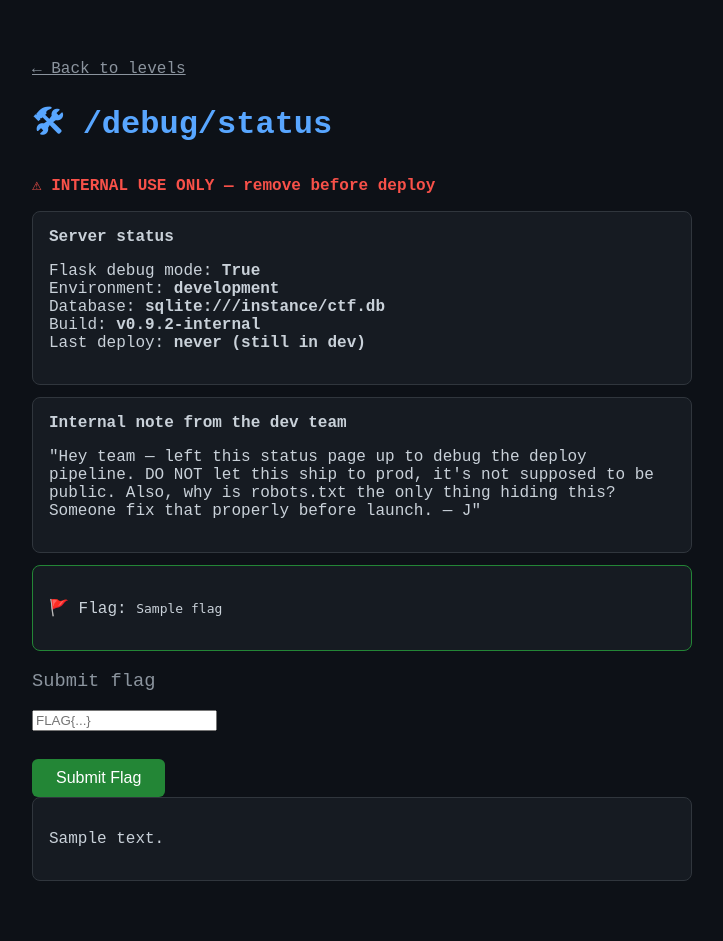
After one commit to SalmonIsFish/owasp-ctf-academy, a Flask app: template templates/debug_status.html in a window 1280 px wide. The commit adds this page. Shown: the whole page, without its empty margins (278-1001 px from the left). Run offline with Flask 3, Linux system fonts and the light colour scheme; the template is opened without the code that fills it: most values are stand-ins (such as "Sample title", 1, 10 or a date in 2020).

Commit message:
Add Level 4: Security Misconfiguration (robots.txt leak -> hidden debug endpoint), fix Next Level links across all levels

```diff
--- a/app.py
+++ b/app.py
@@ -272,6 +272,51 @@ def auth_failures_wordlist():
     resp.headers["Content-Disposition"] = "attachment; filename=wordlist.txt"
     return resp
 
+@app.route("/robots.txt")
+def robots_txt():
+    content = "User-agent: *\nDisallow: /debug/status\n"
+    resp = make_response(content)
+    resp.headers["Content-Type"] = "text/plain"
+    return resp
+
+
+@app.route("/debug/status", methods=["GET", "POST"])
+def debug_status():
+    player = current_player()
+    if not player:
+        return redirect("/")
+
+    level = next(l for l in game.LEVELS if l["slug"] == "misconfiguration")
+
+    game.log_event(player["id"], level["id"], "debug_endpoint_found")
+
+    flag_message = None
+    if request.method == "POST":
+        submitted = request.form.get("flag", "").strip()
+        if submitted == level["flag"]:
+            game.solve_level(player["id"], level["id"])
+            flag_message = {"type": "success", "message": "Correct! Level solved."}
+        else:
+            updated = game.lose_heart(player["id"], level["id"], "wrong_flag")
+            player = updated
+            flag_message = {"type": "fail", "message": "Wrong flag. -1 heart."}
+
+    progress = game.get_progress(player["id"])
+    solved = bool(progress.get(level["id"], {}).get("solved"))
+
+    next_level = next(
+        (l for l in game.LEVELS if l["id"] == level["id"] + 1), None
+    )
+
+    return render_template(
+        "debug_status.html",
+        player=player,
+        level=level,
+        flag_message=flag_message,
+        solved=solved,
+        next_level=next_level,
+    )
+
 if __name__ == "__main__":
     game.init_db()
     app.run(debug=True, host="127.0.0.1", port=5001)
--- a/game.py
+++ b/game.py
@@ -52,6 +52,7 @@ LEVELS = [
         "name": "Security Misconfiguration",
         "owasp": "A02:2025 - Security Misconfiguration",
         "description": "Find a debug endpoint that was left exposed.",
+        "flag": "FLAG{robots_txt_leaked_debug_endpoint}",
     },
     {
         "id": 5,
--- /dev/null
+++ b/templates/debug_status.html
@@ -0,0 +1,79 @@
+<!doctype html>
+<html>
+<head>
+  <title>Debug Status - INTERNAL</title>
+  <link rel="stylesheet" href="/static/style.css">
+</head>
+<body>
+  <div class="container">
+    <p><a href="/levels" style="color:#8b949e;">&larr; Back to levels</a></p>
+
+    <h1>🛠 /debug/status</h1>
+    <p style="color:#f85149;"><strong>⚠ INTERNAL USE ONLY — remove before deploy</strong></p>
+
+    <div class="level-card">
+      <strong>Server status</strong>
+      <p>
+        Flask debug mode: <b>True</b><br>
+        Environment: <b>development</b><br>
+        Database: <b>sqlite:///instance/ctf.db</b><br>
+        Build: <b>v0.9.2-internal</b><br>
+        Last deploy: <b>never (still in dev)</b>
+      </p>
+    </div>
+
+    <div class="level-card">
+      <strong>Internal note from the dev team</strong>
+      <p>
+        "Hey team — left this status page up to debug the deploy pipeline.
+        DO NOT let this ship to prod, it's not supposed to be public.
+        Also, why is robots.txt the only thing hiding this? Someone fix
+        that properly before launch. — J"
+      </p>
+    </div>
+
+    {% if player.difficulty == "beginner" %}
+      <div class="level-card">
+        <strong>📘 Tutorial</strong>
+        <p>You found this page by checking <code>/robots.txt</code> — a
+        file that tells search engines what NOT to index. Listing a path
+        there doesn't actually protect it; it just hints that something
+        exists. This is a real, common misconfiguration: relying on
+        "nobody will find it" instead of an actual access control.</p>
+      </div>
+    {% endif %}
+
+    {% if solved %}
+      <div class="level-card solved">
+        <strong>✅ You've already solved this level.</strong>
+      </div>
+    {% endif %}
+
+    <div class="level-card solved">
+      <p>🚩 Flag: <code>{{ level.flag }}</code></p>
+    </div>
+
+    <h3>Submit flag</h3>
+    <form method="post">
+      <input name="flag" placeholder="FLAG{...}"><br><br>
+      <button type="submit">Submit Flag</button>
+    </form>
+
+    {% if flag_message %}
+      <div class="level-card {% if flag_message.type == 'success' %}solved{% endif %}">
+        <p>{{ flag_message.message }}</p>
+      </div>
+    {% endif %}
+
+    {% if solved %}
+      <div style="margin-top: 16px;">
+        {% if next_level %}
+          <a href="/level/{{ next_level.slug }}"><button>Next Level →</button></a>
+        {% else %}
+          <a href="/levels"><button>🎉 All levels complete — back to overview</button></a>
+        {% endif %}
+      </div>
+    {% endif %}
+  </div>
+</body>
+</html>
```
Also changed, not shown: templates/level_auth_failures.html (+7 -1 lines), templates/level_injection.html (+7 -1 lines), templates/levels.html (+10 -0 lines).
